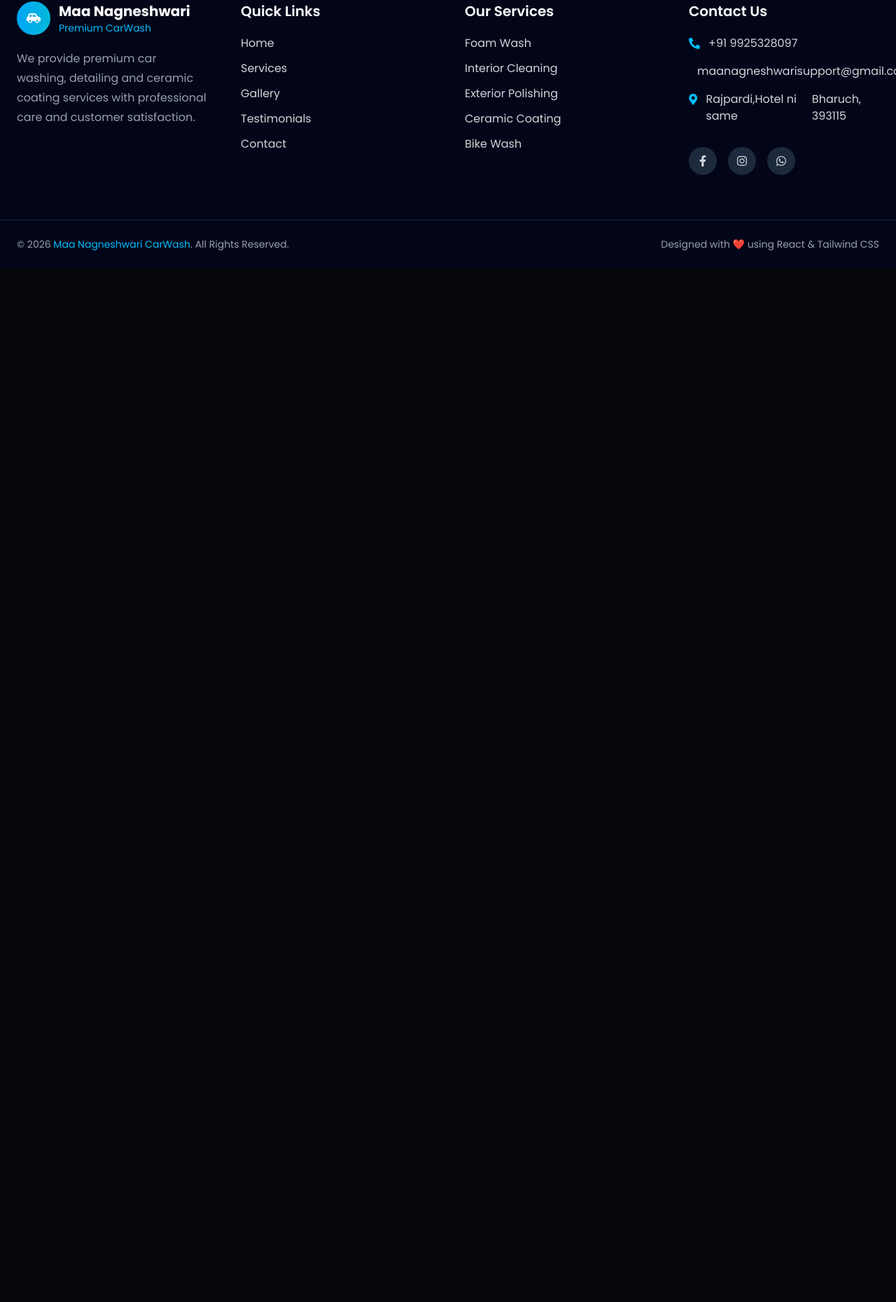
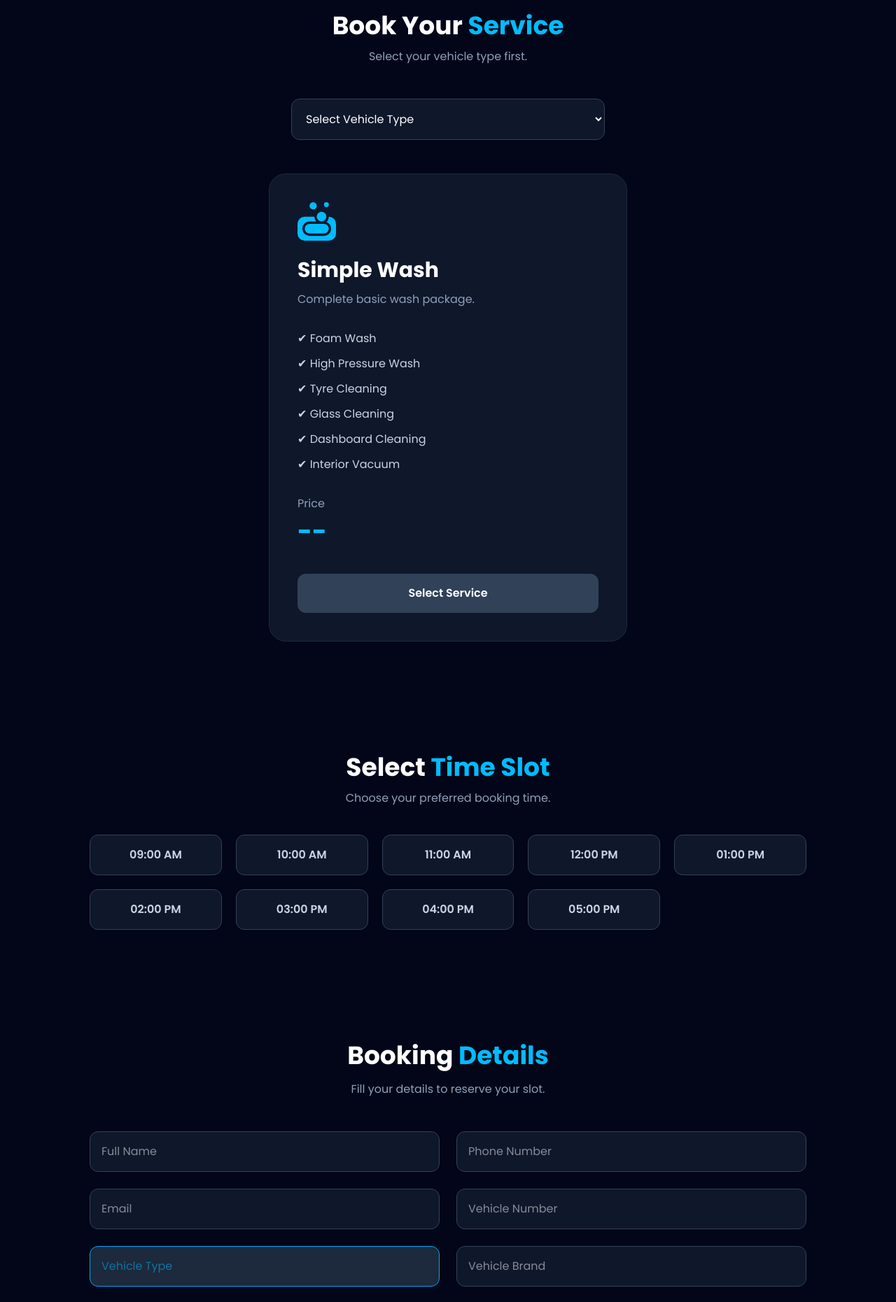
Before and after one commit to Shrawansinh/car-wash-management, a React (Vite) app in the folder frontend/: page /book-service in a window 1280 px wide. Shown: the part 555-2416 px from the top of the page at 70% size. Before the commit the page ends 938 px from the top, so only its background shows below. Built offline with nearby package versions, Linux system fonts and the light colour scheme.

Commit message:
Frontend update

```diff
--- a/frontend/src/pages/BookService/BookService.jsx
+++ b/frontend/src/pages/BookService/BookService.jsx
@@ -1,9 +1,20 @@
+import { useState } from "react";
 import Footer from '../../componenets/Footer';
+import BookingForm from './BookingForm';
 import BookServiceNavbar from './BookingNavbar';
-// import BookingForm from "./BookingForm";
-//import TimeSlot from "./TimeSlot";
+import ServiceCard from './ServiceCard';
+import Timeslot from './TimeSlot';
 
 const BookService = () => {
+  const [vehicleType, setVehicleType] = useState("");
+  const [selectedService, setSelectedService] = useState({
+    name: "",
+    price: 0,
+  });
+  const [selectedTimeSlot, setSelectedTimeSlot] = useState(null);
+  const [bookingDate, setBookingDate] = useState(null);
+  const [totalAmount, setTotalAmount] = useState(0);
+  const [loading, setLoading] = useState(false);
   return (
     <div className="bg-slate-950 text-white min-h-screen">
 
@@ -32,7 +43,29 @@ const BookService = () => {
 
       </section>
 
+    <ServiceCard
+      vehicleType={vehicleType}
+      setVehicleType={setVehicleType}
+    selectedService={selectedService}
+  setSelectedService={setSelectedService}
+  setTotalAmount={setTotalAmount}
+    />
+    <Timeslot
+selectedTimeSlot={selectedTimeSlot}
+setSelectedTimeSlot={setSelectedTimeSlot}
+/>
 
+    <BookingForm
+vehicleType={vehicleType}
+selectedService={selectedService}
+totalAmount={totalAmount}
+bookingDate={bookingDate}
+setBookingDate={setBookingDate}
+selectedTimeSlot={selectedTimeSlot}
+setSelectedTimeSlot={setSelectedTimeSlot}
+loading={loading}
+setLoading={setLoading}
+/>
 
       <Footer />
 
--- a/frontend/src/pages/BookService/BookingForm.jsx
+++ b/frontend/src/pages/BookService/BookingForm.jsx
@@ -0,0 +1,158 @@
+import { useEffect, useState } from "react";
+
+const BookingForm = ({
+  vehicleType,
+  selectedService,
+  totalAmount,
+  selectedTimeSlot,
+}) => {
+
+  const [formData, setFormData] = useState({
+    name: "",
+    phone: "",
+    email: "",
+    vehicleBrand: "",
+    vehicleNumber: "",
+    date: "",
+    notes: "",
+  });
+
+  useEffect(() => {
+    // Future API submit ke liye ready rahega
+    console.log(selectedService);
+  }, [selectedService]);
+
+  const handleChange = (e) => {
+    setFormData((prev) => ({
+      ...prev,
+      [e.target.name]: e.target.value,
+    }));
+  };
+
+  return (
+    <section
+      id="booking-form"
+      className="py-20 px-6 bg-slate-950"
+    >
+      <div className="max-w-5xl mx-auto">
+
+        <div className="text-center mb-12">
+          <h2 className="text-4xl font-bold text-white">
+            Booking <span className="text-sky-400">Details</span>
+          </h2>
+
+          <p className="text-slate-400 mt-4">
+            Fill your details to reserve your slot.
+          </p>
+        </div>
+
+        <form className="grid md:grid-cols-2 gap-6">
+
+          <input
+            name="name"
+            placeholder="Full Name"
+            value={formData.name}
+            onChange={handleChange}
+            className="bg-slate-900 border border-slate-700 rounded-xl p-4 text-white"
+          />
+
+          <input
+            name="phone"
+            placeholder="Phone Number"
+            value={formData.phone}
+            onChange={handleChange}
+            className="bg-slate-900 border border-slate-700 rounded-xl p-4 text-white"
+          />
+
+          <input
+            name="email"
+            placeholder="Email"
+            value={formData.email}
+            onChange={handleChange}
+            className="bg-slate-900 border border-slate-700 rounded-xl p-4 text-white"
+          />
+
+          <input
+            name="vehicleNumber"
+            placeholder="Vehicle Number"
+            value={formData.vehicleNumber}
+            onChange={handleChange}
+            className="bg-slate-900 border border-slate-700 rounded-xl p-4 text-white"
+          />
+
+          {/* Vehicle Type */}
+
+          <input
+            readOnly
+            value={vehicleType}
+            placeholder="Vehicle Type"
+            className="bg-slate-800 border border-sky-500 rounded-xl p-4 text-sky-400"
+          />
+
+          {/* Vehicle Brand */}
+
+          <input
+            name="vehicleBrand"
+            placeholder="Vehicle Brand"
+            value={formData.vehicleBrand}
+            onChange={handleChange}
+            className="bg-slate-900 border border-slate-700 rounded-xl p-4 text-white"
+          />
+
+          {/* Service */}
+
+          <input
+            readOnly
+            value={selectedService?.name || ""}
+            placeholder="Service"
+            className="bg-slate-800 border border-sky-500 rounded-xl p-4 text-sky-400"
+          />
+
+          {/* Price */}
+
+          <input
+            readOnly
+            value={
+              totalAmount === 0
+                ? ""
+                : `₹${totalAmount}`
+            }
+            placeholder="Price"
+            className="bg-slate-800 border border-green-500 rounded-xl p-4 text-green-400 font-bold"
+          />
+
+          {/* Date */}
+
+          <input
+            type="date"
+            name="date"
+            value={formData.date}
+            onChange={handleChange}
+            className="bg-slate-900 border border-slate-700 rounded-xl p-4 text-white"
+          />
+
+          {/* Notes */}
+
+          <textarea
+            rows="5"
+            name="notes"
+            value={formData.notes}
+            placeholder="Additional Notes..."
+            onChange={handleChange}
+            className="md:col-span-2 bg-slate-900 border border-slate-700 rounded-xl p-4 text-white resize-none"
+          />
+
+          <button
+            className="md:col-span-2 bg-sky-500 hover:bg-sky-600 rounded-xl py-4 text-lg font-semibold transition"
+          >
+            Continue
+          </button>
+
+        </form>
+
+      </div>
+    </section>
+  );
+};
+
+export default BookingForm;
--- a/frontend/src/pages/BookService/ServiceCard.jsx
+++ b/frontend/src/pages/BookService/ServiceCard.jsx
@@ -1,127 +1,160 @@
-import { useState } from "react";
-import {
-    FaCar,
-    FaMagic,
-    FaShieldAlt,
-    FaSoap
-} from "react-icons/fa";
+import { FaSoap } from "react-icons/fa";
 
-const services = [
-  {
-    id: 1,
-    icon: <FaSoap size={40} />,
-    title: "Foam Wash",
-    price: "₹399",
-    features: [
-      "Premium Foam",
-      "Exterior Cleaning",
-      "Tyre Cleaning",
-    ],
-  },
-  {
-    id: 2,
-    icon: <FaCar size={40} />,
-    title: "Interior Cleaning",
-    price: "₹699",
-    features: [
-      "Vacuum Cleaning",
-      "Dashboard Polish",
-      "Seat Cleaning",
-    ],
-  },
-  {
-    id: 3,
-    icon: <FaMagic size={40} />,
-    title: "Car Detailing",
-    price: "₹1499",
-    features: [
-      "Deep Cleaning",
-      "Paint Polish",
-      "Wax Protection",
-    ],
-  },
-  {
-    id: 4,
-    icon: <FaShieldAlt size={40} />,
-    title: "Ceramic Coating",
-    price: "₹4999",
-    features: [
-      "9H Protection",
-      "High Gloss Finish",
-      "Water Repellent",
-    ],
-  },
-];
+const ServiceCard = ({
+  vehicleType,
+  setVehicleType,
+  selectedService,
+  setSelectedService,
+  setTotalAmount,
+}) => {
 
-const ServiceCard = () => {
-  const [selected, setSelected] = useState(null);
+  const prices = {
+    Bike: 50,
+    Car: 400,
+    Truck: 800,
+    "8-Tyre Truck": 1400,
+    "Heavy Vehicle": null,
+  };
+
+  const handleSelect = () => {
+    const price = prices[vehicleType];
+
+    setSelectedService({
+      name: "Simple Wash",
+      price: price,
+    });
+
+    setTotalAmount(price ?? 0);
+
+    // Smooth Scroll
+    document
+      .getElementById("booking-form")
+      ?.scrollIntoView({
+        behavior: "smooth",
+      });
+  };
 
   return (
     <section className="py-20 px-6 bg-slate-950">
-      <div className="max-w-7xl mx-auto">
+      <div className="max-w-6xl mx-auto">
 
-        <div className="text-center mb-14">
+        <div className="text-center mb-12">
+
           <h2 className="text-4xl font-bold text-white">
-            Choose Your
-            <span className="text-sky-400"> Service</span>
+            Book Your
+            <span className="text-sky-400">
+              {" "}
+              Service
+            </span>
           </h2>
 
-          <p className="text-slate-400 mt-4">
-            Select the service that best suits your vehicle.
+          <p className="text-slate-400 mt-3">
+            Select your vehicle type first.
           </p>
+
         </div>
 
-        <div className="grid md:grid-cols-2 xl:grid-cols-4 gap-8">
+        {/* Vehicle Type */}
 
-          {services.map((service) => (
-            <div
-              key={service.id}
-              onClick={() => setSelected(service.id)}
-              className={`cursor-pointer rounded-2xl p-8 transition-all duration-300 border
+        <div className="max-w-md mx-auto mb-12">
 
-              ${
-                selected === service.id
-                  ? "border-sky-500 bg-sky-500/10 scale-105 shadow-[0_0_25px_rgba(14,165,233,0.35)]"
-                  : "border-slate-800 bg-slate-900 hover:border-sky-500 hover:-translate-y-2 hover:shadow-[0_0_20px_rgba(14,165,233,0.25)]"
-              }`}
-            >
+          <select
+            value={vehicleType}
+            onChange={(e) =>
+              setVehicleType(e.target.value)
+            }
+            className="w-full bg-slate-900 border border-slate-700 rounded-xl p-4 text-white focus:border-sky-500 outline-none"
+          >
+            <option value="">
+              Select Vehicle Type
+            </option>
 
-              <div className="text-sky-400 mb-6">
-                {service.icon}
-              </div>
+            <option>Bike</option>
 
-              <h3 className="text-2xl font-bold text-white">
-                {service.title}
-              </h3>
+            <option>Car</option>
 
-              <p className="text-3xl font-bold text-sky-400 mt-4">
-                {service.price}
-              </p>
+            <option>Truck</option>
 
-              <ul className="mt-6 space-y-3 text-slate-300">
-                {service.features.map((item) => (
-                  <li key={item}>✔ {item}</li>
-                ))}
-              </ul>
+            <option>8-Tyre Truck</option>
 
-              <button
-                className={`mt-8 w-full py-3 rounded-xl font-semibold transition
+            <option>Heavy Vehicle</option>
 
-                ${
-                  selected === service.id
-                    ? "bg-sky-500 text-white"
-                    : "bg-slate-800 text-white hover:bg-sky-500"
-                }`}
-              >
-                {selected === service.id
-                  ? "Selected"
-                  : "Select Service"}
-              </button>
-
-            </div>
-          ))}
+          </select>
 
         </div>
+
+        {/* Service Card */}
+
+        <div
+          onClick={handleSelect}
+          className={`max-w-lg mx-auto rounded-3xl border cursor-pointer transition-all duration-300 p-10
+
+          ${
+            selectedService.name === "Simple Wash"
+              ? "border-sky-500 bg-sky-500/10 shadow-[0_0_30px_rgba(14,165,233,.35)]"
+              : "border-slate-800 bg-slate-900 hover:border-sky-500 hover:-translate-y-2"
+          }`}
+        >
+
+          <FaSoap
+            className="text-sky-400 mb-6"
+            size={55}
+          />
+
+          <h2 className="text-3xl font-bold text-white">
+            Simple Wash
+          </h2>
+
+          <p className="text-slate-400 mt-3">
+            Complete basic wash package.
+          </p>
+
+          <ul className="mt-8 space-y-3 text-slate-300">
+
+            <li>✔ Foam Wash</li>
+
+            <li>✔ High Pressure Wash</li>
+
+            <li>✔ Tyre Cleaning</li>
+
+            <li>✔ Glass Cleaning</li>
+
+            <li>✔ Dashboard Cleaning</li>
+
+            <li>✔ Interior Vacuum</li>
+
+          </ul>
+
+          <div className="mt-8">
+
+            <p className="text-slate-400">
+              Price
+            </p>
+
+            <h3 className="text-4xl font-bold text-sky-400 mt-2">
+
+              {vehicleType === ""
+                ? "--"
+
+                : prices[vehicleType] === null
+
+                ? "Contact for Quote"
+
+                : `₹${prices[vehicleType]}`}
+
+            </h3>
+
+          </div>
+
+          <button
+            disabled={!vehicleType}
+            className="mt-10 w-full rounded-xl bg-sky-500 hover:bg-sky-600 disabled:bg-slate-700 py-4 font-semibold transition"
+          >
+            Select Service
+          </button>
+
+        </div>
+
       </div>
     </section>
   );
--- a/frontend/src/pages/BookService/TimeSlot.jsx
+++ b/frontend/src/pages/BookService/TimeSlot.jsx
@@ -0,0 +1,72 @@
+const slots = [
+  "09:00 AM",
+  "10:00 AM",
+  "11:00 AM",
+  "12:00 PM",
+  "01:00 PM",
+  "02:00 PM",
+  "03:00 PM",
+  "04:00 PM",
+  "05:00 PM",
+];
+
+const TimeSlot = ({
+  selectedTimeSlot,
+  setSelectedTimeSlot,
+}) => {
+  return (
+    <section className="py-20 px-6 bg-slate-950">
+
+      <div className="max-w-5xl mx-auto">
+
+        <div className="text-center mb-10">
+
+          <h2 className="text-4xl font-bold text-white">
+
+            Select
+
+            <span className="text-sky-400">
+              {" "}Time Slot
+            </span>
+
+          </h2>
+
+          <p className="text-slate-400 mt-3">
+            Choose your preferred booking time.
+          </p>
+
+        </div>
+
+        <div className="grid grid-cols-2 md:grid-cols-3 lg:grid-cols-5 gap-5">
+
+          {slots.map((slot) => (
+
+            <button
+              key={slot}
+              onClick={() => setSelectedTimeSlot(slot)}
+              className={`rounded-xl py-4 font-semibold transition
+
+              ${
+                selectedTimeSlot === slot
+
+                  ? "bg-sky-500 text-white shadow-lg"
+
+                  : "bg-slate-900 border border-slate-700 text-slate-300 hover:border-sky-500 hover:text-white"
+              }`}
+            >
+
+              {slot}
+
+            </button>
+
+          ))}
+
+        </div>
+
+      </div>
+
+    </section>
+  );
+};
+
+export default TimeSlot;
```
